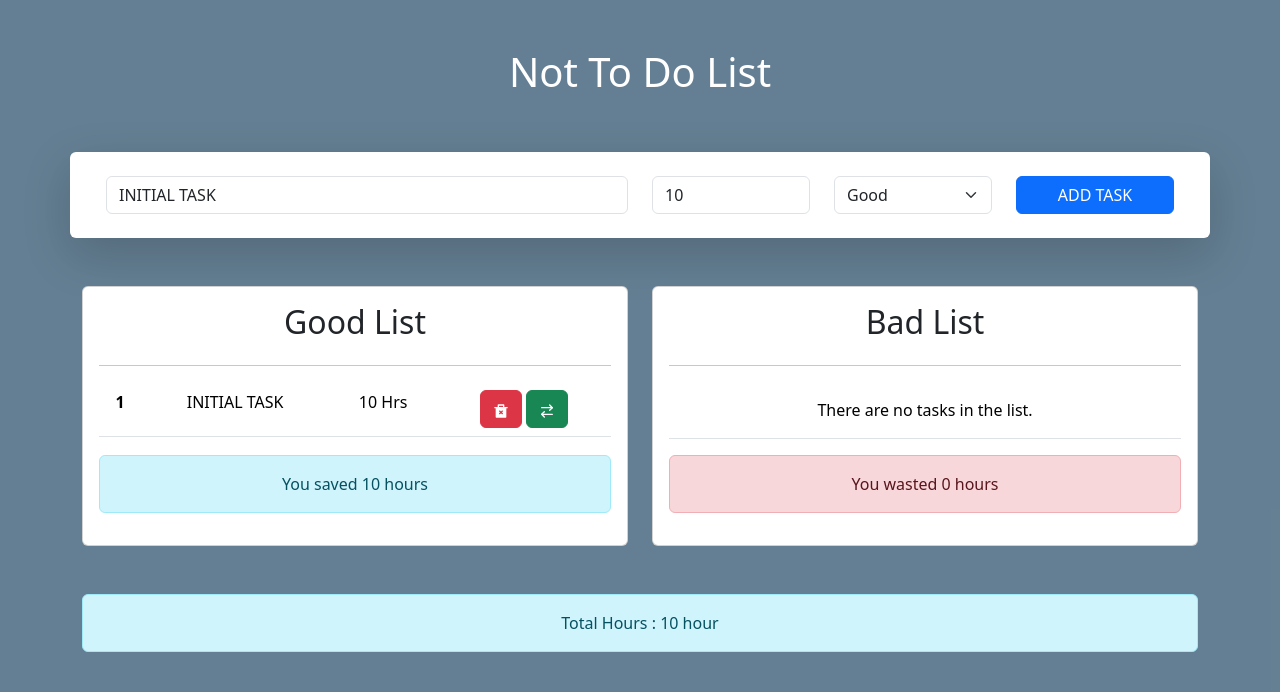
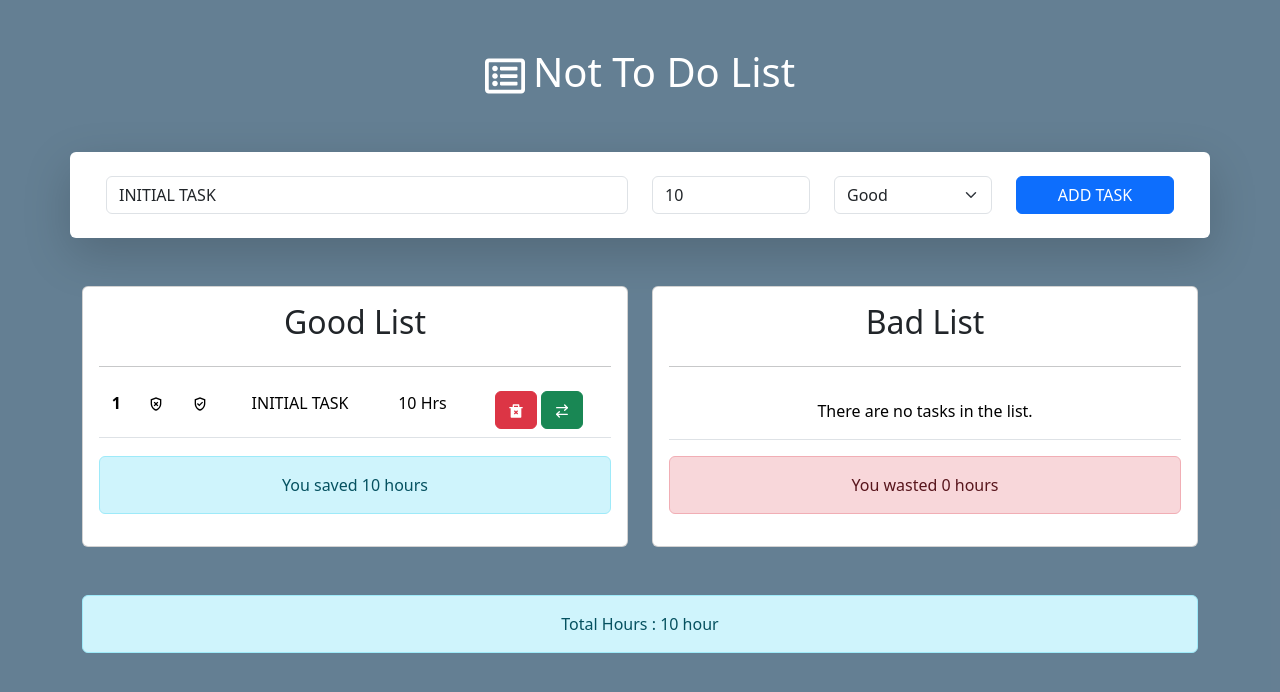
Before and after one commit to subinbajracharya/Not-To-Do-List, a React (Vite) app: page / in a window 1280 px wide. Both pictures are taken after a click on the button "ADD TASK". Shown: the top 692 px of the page. Built offline with nearby package versions, Linux system fonts and the light colour scheme.

Commit message:
react icons added

```diff
--- a/src/components/Header.jsx
+++ b/src/components/Header.jsx
@@ -1,10 +1,14 @@
 import React from "react";
+import { FaRegListAlt } from "react-icons/fa";
 
 const Header = (props) => {
   return (
     <div className="row">
       <div className="col py-5">
-        <h1>{props.title}</h1>
+        <h1>
+          <FaRegListAlt class="me-2" />
+          {props.title}
+        </h1>
       </div>
     </div>
   );
--- a/src/components/TaskList.jsx
+++ b/src/components/TaskList.jsx
@@ -1,6 +1,7 @@
 import React from "react";
 import { RiDeleteBin2Fill } from "react-icons/ri";
 import { LuArrowLeftRight, LuArrowRightLeft } from "react-icons/lu";
+import { MdOutlineGppGood, MdOutlineGppBad } from "react-icons/md";
 
 const TaskList = ({
   title,
@@ -29,6 +30,12 @@ const TaskList = ({
                   return (
                     <tr key={item.id}>
                       <th scope="row">{index + 1}</th>
+                      <td>
+                        <MdOutlineGppBad />
+                      </td>
+                      <td>
+                        <MdOutlineGppGood />
+                      </td>
                       <td>{item.task}</td>
                       <td>{item.hour} Hrs</td>
                       <td>
```
